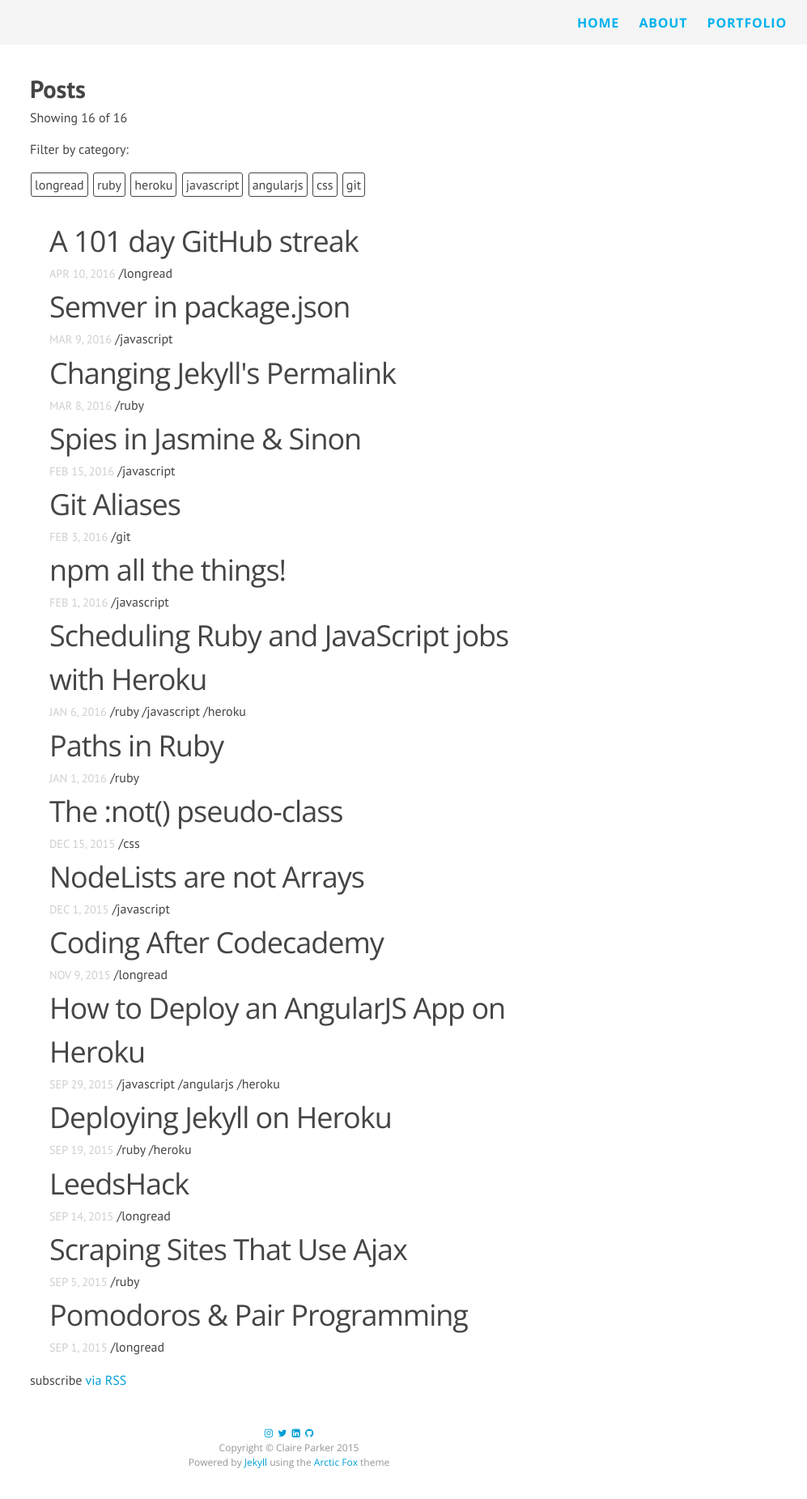
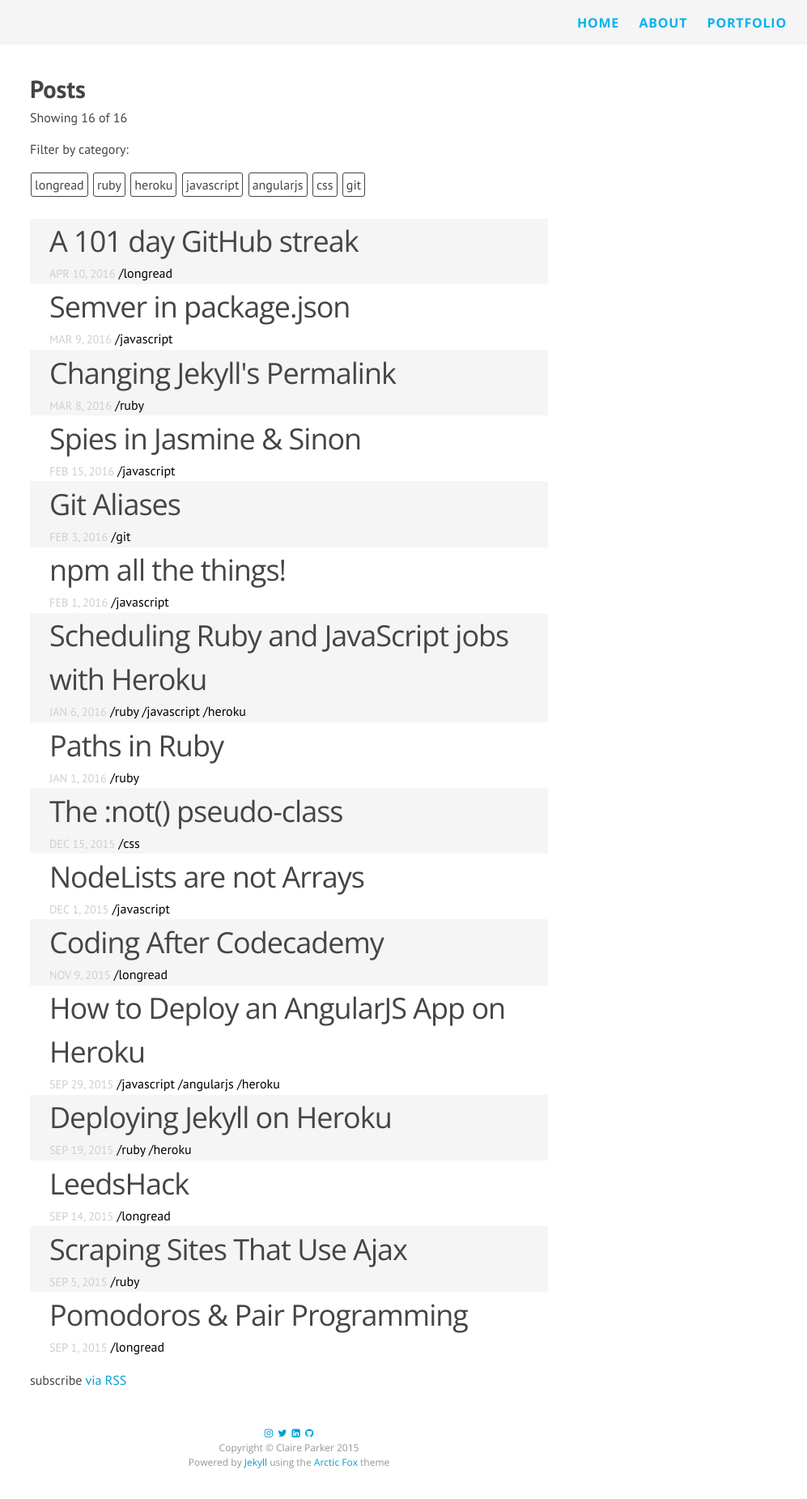
Before and after one commit to claire-codes/blog-com, a Jekyll site: the page built from index.html, in a window 1280 px wide. Shown: the whole page at 81% size, without its empty margins (283-1280 px from the left). Built offline with Jekyll 4.4.1, drawn with Linux system fonts in a browser that asks for light colours; nearby versions of some CDN libraries.

Commit message:
:umbrella: Some lovely styling

```diff
--- a/_sass/_filter.scss
+++ b/_sass/_filter.scss
@@ -22,3 +22,33 @@ label {
 .hide {
 	display: none !important;
 }
+.post-list {
+	li:nth-child(odd) {
+		background: #f5f5f5;
+		&:hover {
+			background: darken($background-color, 15%);
+			.post-link {
+				color: $brand-color;
+			}
+			.post-meta {
+		        color: darken($grey-color-light, 15%);
+			}
+		}
+	}
+}
+.post-head {
+	> a {
+		height: 100%;
+		width: 100%;
+		display: block;
+	}
+	&:hover {
+		background: darken($background-color, 15%);
+		.post-link {
+			color: $brand-color;
+		}
+		.post-meta {
+			color: darken($grey-color-light, 15%);
+		}
+	}
+}
--- a/index.html
+++ b/index.html
@@ -20,16 +20,18 @@ layout: default
   <ul class="post-list">
     {% for post in site.posts %}
       <li class="post-head" data-categories="{%for category in post.categories %}{{category}} {% endfor %}">
+          <a href="{{ post.url | prepend: site.baseurl }}">
 
         <h2>
-          <a class="post-link" href="{{ post.url | prepend: site.baseurl }}">{{ post.title }}</a>
+          <span class="post-link">{{ post.title }}</span>
         </h2>
 
         <span class="post-meta">{{ post.date | date: "%b %-d, %Y" }}</span>
         {%for category in post.categories %}
-          <span>/{{category}} </span>
+          <span style="color: black;">/{{category}} </span>
         {% endfor %}
 
+        </a>
       </li>
     {% endfor %}
   </ul>
```
